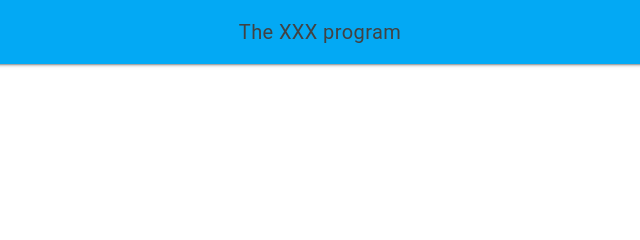
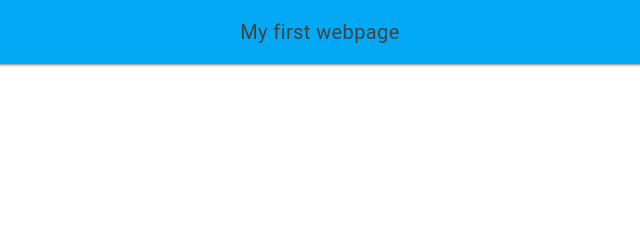
Before and after one commit to MTHS-ICD2O-1-2023/ICD2O-Unit-1-08-hai-tran-2, a plain HTML site: page index.html in a window 1280 px wide. Shown: the top 240 px of the page, 340-980 px from the left. Drawn offline with nearby package versions, Linux system fonts and the light colour scheme.

Commit message:
fix mistake

```diff
--- a/index.html
+++ b/index.html
@@ -21,7 +21,7 @@
     <div class="mdl-layout mdl-js-layout mdl-layout--fixed-header">
       <header class="mdl-layout__header">
         <div class="mdl-layout__header-row">
-          <span class="mdl-layout-title">The XXX program</span>
+          <span class="mdl-layout-title">My first webpage</span>
         </div>
       </header>
       <main class="mdl-layout__content">
```
